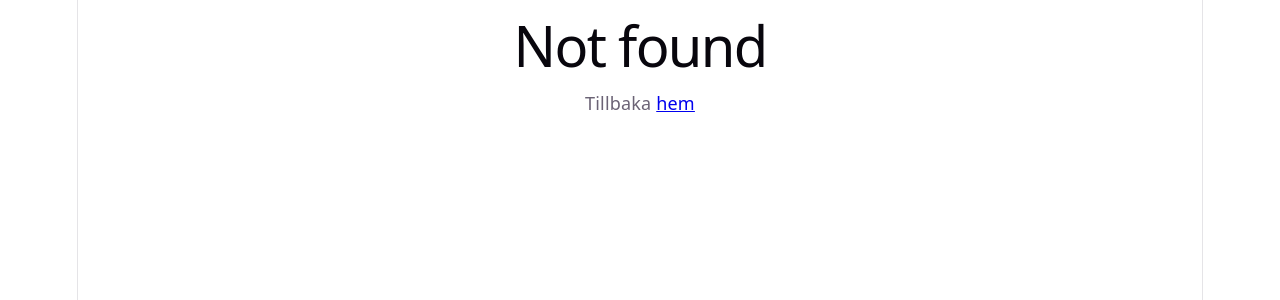
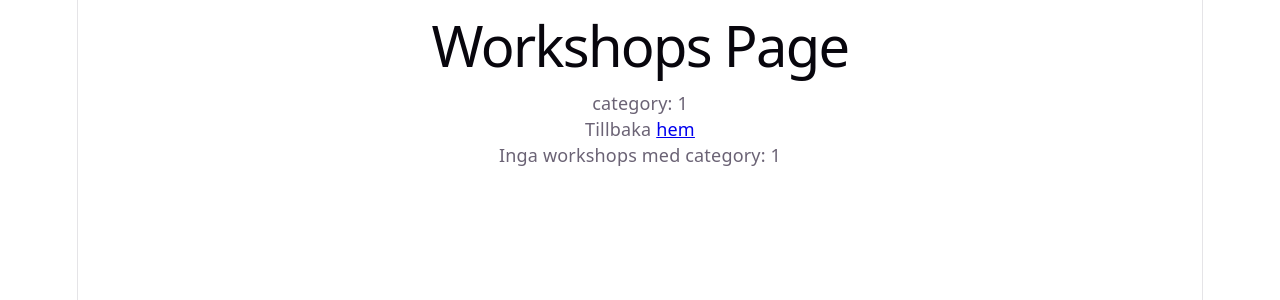
Before and after one commit to Glimakra-Webbutvecklare/M7-react-kulturverkstaden, a React (Vite) app: page /workshops/1 in a window 1280 px wide. Before the commit this address had no page. Shown: the top 300 px of the page. Built offline with nearby package versions, Linux system fonts and the light colour scheme.

Commit message:
catgory filtering

```diff
--- a/src/App.jsx
+++ b/src/App.jsx
@@ -13,16 +13,6 @@ import NotFoundPage from "./pages/NotFoundPage";
 
 function App() {
 
-  return (<Routes>
-    <Route path="/" element={<HomePage /> } />
-    {/* Uppgift: Lägg till en ny Route: /workshops -> <h1>Workshops Page</h1> */}
-    <Route path="/workshops" element={ <WorkshopsPage /> } />
-
-    {/* Refaktorera sidan till pages/NotFoundPage.jsx */}
-    <Route path="*" element={<NotFoundPage />}/>
-  </Routes>);
-
-  const [selectedSlotId, setSelectedSlotId] = useState(null);
   // från databas med workshops
   const [workshops, setWorkshops] = useState([
     {
@@ -66,6 +56,19 @@ function App() {
       ],
     }
   ]);
+
+  return (<Routes>
+    <Route path="/" element={<HomePage /> } />
+    {/* Uppgift: Lägg till en ny Route: /workshops -> <h1>Workshops Page</h1> */}
+    {/* Uppgift: Lägg till en url parameter 'category' och skriv ut `Category: <category-från-url> i WorkshopPage` */}
+    <Route path="/workshops/:category" element={ <WorkshopsPage workshops={workshops}/> } />
+
+    {/* Refaktorera sidan till pages/NotFoundPage.jsx */}
+    <Route path="*" element={<NotFoundPage />}/>
+  </Routes>);
+
+  const [selectedSlotId, setSelectedSlotId] = useState(null);
+
 
   const pickWorkshopId = (id) => {
     // setSelectedSlotId beskriver hur den state-fulla variabel förändras
--- a/src/pages/WorkshopsPage.jsx
+++ b/src/pages/WorkshopsPage.jsx
@@ -1,10 +1,35 @@
-import { Link } from "react-router-dom";
+import { Link, useParams } from "react-router-dom";
+import WorkshopList from "../components/WorkshopList";
 // Uppg: använd Link komponenten för att
 // skapa en länk mellan workshopspage -> homepage
 
-export default function WorkshopsPage() {
+// Uppg. fyll i komponenten nedan för att skriva ut
+// <p>Inga workshops med category: {category.toLowerCase()} </p>
+function NoWorkshopsMessage({ category }) {
+  return <p>Inga workshops med category: {category} </p>;
+}
+
+export default function WorkshopsPage({ workshops }) {
+
+  const { category } = useParams();
+
+  // Vill: sortera eller filtrera workshops
+  // utifrån vald categori
+  const filteredWorkshops = workshops
+                                  .filter( workshop => workshop.category.toLowerCase() === category.toLowerCase())
+
+  // givet en array med namn ["bob", "lisa", "daniel"]
+  // mappa ut dem till <p>bob</p><p>lisa</p><p>daniel</p>
+  // const names = ["bob", "lisa", "daniel"];
+  // return names.map(name => <p key={name}>{name}</p>);
+
   return (<main>
     <h1>Workshops Page</h1>
+    <p>category: {category.toLowerCase()}</p>
     <p>Tillbaka <Link to="/">hem</Link></p>
+    {/* Uppgift: Mappa ut alla workshops med workshopscard */}
+    {/* {workshops.map( workshop => <WorkshopCard key={workshop.id} workshop={workshop}/> )} */}
+    { filteredWorkshops.length > 0 ?
+            <WorkshopList workshops={filteredWorkshops} /> : <NoWorkshopsMessage category={category} />}
     </main>);
 }
```
